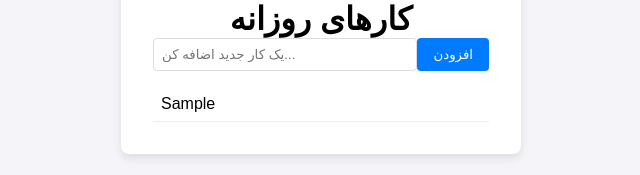
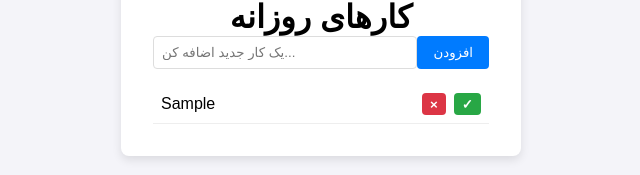
Before and after one commit to alimousavi007/todo-app, a plain HTML site: page index.html in a window 1280 px wide. Both pictures are taken after typing "Sample" into the empty fields and a click on the button "افزودن". Shown: the part 339-514 px from the top of the page, without its empty margins (319-959 px from the left). Drawn offline with Linux system fonts and the light colour scheme.

Commit message:
Feat: Implement complete and delete functionality

```diff
--- a/script.js
+++ b/script.js
@@ -1,15 +1,63 @@
 const form = document.querySelector("#add-todo-form");
 const input = document.querySelector("#todo-input");
 const todoList = document.querySelector("#todo-list");
+// آرایه ای بعنوان "منبع حقیقت" برای ذخیره کارها
+let todos = [];
 
+// تابعی برای رندر کردن کارها
+function renderTodos() {
+    todoList.innerHTML = "";
+    todos.forEach((todo)=>{
+        const listItem = document.createElement("li");
+        listItem.classList.add("todo-item");
+        // یک دیتا اتریبیوت برای نگهداری آی دی تسک اضافه کن
+        listItem.setAttribute('data-id', todo.id);
+        // اگر تسک کامل شده بود کلاس completed را اضافه کن
+        if (todo.completed) {
+            listItem.classList.add("completed");
+        }
+        // ساختار داخلی li
+        listItem.innerHTML = `
+         <span>${todo.text}</span>
+         <div>
+         <button class="delete-btn">×</button>
+         <button class="complete-btn">✓</button>
+        </div>
+    `;
+    todoList.append(listItem);
+    })
+}
 form.addEventListener("submit", (e)=>{
     e.preventDefault();
     const taskText = input.value.trim();
     if(taskText !==""){
-        const listItem = document.createElement("li");
-        listItem.textContent = taskText;
-        listItem.classList.add("todo-item");
-        todoList.appendChild(listItem);
+        const newTodo = {
+            id: Date.now(),
+            text: taskText ,
+            completed: false
+        };
+        todos.push(newTodo);
         input.value = "";
+        renderTodos();
     }
-})
+});
+todoList.addEventListener("click", (e)=>{
+    const target = e.target;
+    //پیدا کردن آی دی تسکی که روش کلیک شده
+    const parentLi = target.closest(".todo-item");
+    if(!parentLi) return;
+    const todoId = Number(parentLi.getAttribute("data-id"));
+
+    //اگر روی دکمه completed کلیک شد
+    if(target.classList.contains("complete-btn")) {
+        // پیدا کردن تسک در آرایه و تغییر وضعیت completed آن
+        todos = todos.map(todo => todo.id === todoId ? {...todo,completed: !todo.completed} : todo);
+        renderTodos();
+    }
+    // اگر روی دکمه "حذف" کلیک شد
+    if(target.classList.contains("delete-btn")){
+        todos = todos.filter(todo=> todo.id !== todoId);
+        renderTodos();
+    }
+
+});
--- a/style.css
+++ b/style.css
@@ -53,3 +53,30 @@ button {
   text-decoration: line-through;
   color: #aaa;
 }
+.todo-item div {
+  display: flex;
+  gap: 0.5rem;
+}
+
+.todo-item span {
+  flex-grow: 1;
+}
+
+.complete-btn,
+.delete-btn {
+  border: none;
+  padding: 0.2rem 0.5rem;
+  border-radius: 4px;
+  cursor: pointer;
+  font-weight: bold;
+}
+
+.complete-btn {
+  background-color: #28a745;
+  color: white;
+}
+
+.delete-btn {
+  background-color: #dc3545;
+  color: white;
+}
```
